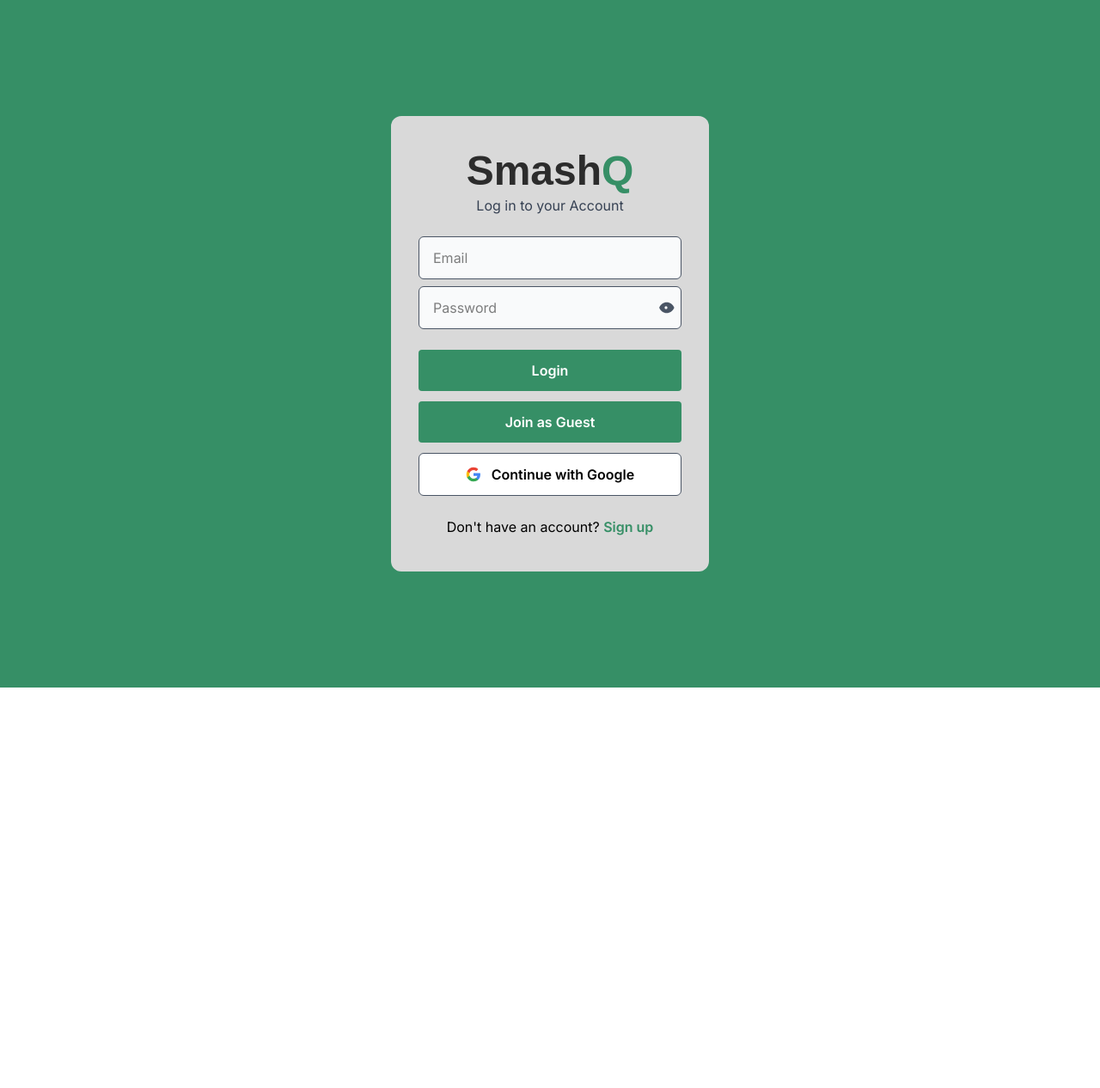
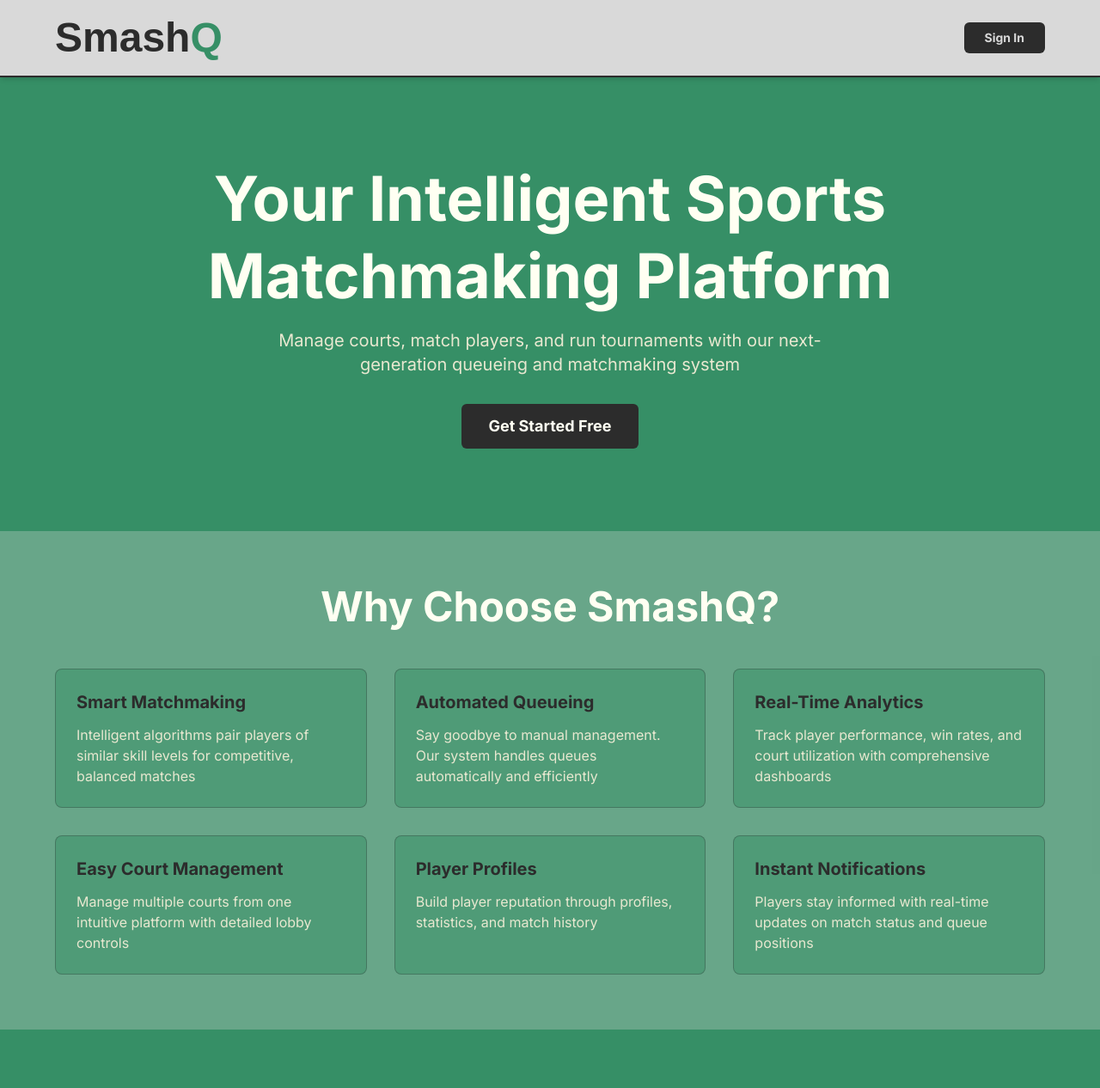
Before and after one commit to Very-Formal-Group-Dev-Team/SmashQ-web, a Next.js app: page / in a window 1280 px wide. Shown: the top 1266 px of the page at 86% size. Before the commit the page ends 800 px from the top, so only its background shows below. Built offline with nearby package versions, Linux system fonts and the light colour scheme; no server answers; a web font is replaced by a local one.

Commit message:
feat: landing page

```diff
--- /dev/null
+++ b/app/landing_page/page.tsx
@@ -0,0 +1,172 @@
+"use client"
+
+import { useRouter } from "next/navigation";
+import SmashQTitle from "../components/ui/SmashQTitle";
+
+export default function LandingPage() {
+    const router = useRouter()
+
+    const features = [
+        {
+            title: "Smart Matchmaking",
+            description: "Intelligent algorithms pair players of similar skill levels for competitive, balanced matches"
+        },
+        {
+            title: "Automated Queueing",
+            description: "Say goodbye to manual management. Our system handles queues automatically and efficiently"
+        },
+        {
+            title: "Real-Time Analytics",
+            description: "Track player performance, win rates, and court utilization with comprehensive dashboards"
+        },
+        {
+            title: "Easy Court Management",
+            description: "Manage multiple courts from one intuitive platform with detailed lobby controls"
+        },
+        {
+            title: "Player Profiles",
+            description: "Build player reputation through profiles, statistics, and match history"
+        },
+        {
+            title: "Instant Notifications",
+            description: "Players stay informed with real-time updates on match status and queue positions"
+        }
+    ]
+
+    return (
+        <div className="bg-primary min-h-screen flex flex-col">
+            <header className="bg-secondary text-4xl flex justify-between items-center px-8 md:px-16 py-5 border-b-2 border-accent shadow-md sticky top-0 z-50">
+                <SmashQTitle />
+                <button
+                    onClick={() => router.push("/login")}
+                    className="hidden md:block font-bold text-sm text-secondary bg-accent py-2 px-6 rounded-md cursor-pointer transition duration-200 hover:bg-green-400 hover:shadow-lg"
+                >
+                    Sign In
+                </button>
+            </header>
+
+            <main className="flex-1 flex flex-col">
+                {/* Hero Section */}
+                <section className="px-8 md:px-16 py-16 md:py-24 flex flex-col gap-8 md:items-center text-center">
+                    <div className="flex flex-col gap-4 max-w-4xl mx-auto">
+                        <h1 className="font-sans font-bold text-6xl md:text-7xl text-[#FFFFF2] leading-tight">
+                            Your Intelligent Sports Matchmaking Platform
+                        </h1>
+                        <p className="text-xl text-[#E8E8D0] max-w-2xl mx-auto">
+                            Manage courts, match players, and run tournaments with our next-generation queueing and matchmaking system
+                        </p>
+                    </div>
+
+                    <div className="flex flex-col md:flex-row gap-4 md:justify-center">
+                        <button
+                            onClick={() => router.push("/register")}
+                            className="font-bold text-lg text-[#FFFFF2] bg-accent py-3 px-8 rounded-md cursor-pointer transition duration-200 hover:bg-green-400 hover:shadow-lg hover:scale-105"
+                        >
+                            Get Started Free
+                        </button>
+                        <button
+                            onClick={() => router.push("/login")}
+                            className="font-bold text-lg text-accent bg-transparent border-2 border-accent py-3 px-8 rounded-md cursor-pointer transition duration-200 hover:bg-accent hover:text-secondary md:hidden"
+                        >
+                            Sign In
+                        </button>
+                    </div>
+                </section>
+
+                {/* Features Section */}
+                <section className="px-8 md:px-16 py-16 bg-secondary/30">
+                    <div className="max-w-6xl mx-auto">
+                        <h2 className="text-4xl md:text-5xl font-bold text-[#FFFFF2] text-center mb-12">
+                            Why Choose SmashQ?
+                        </h2>
+                        <div className="grid grid-cols-1 md:grid-cols-2 lg:grid-cols-3 gap-8">
+                            {features.map((feature, index) => (
+                                <div
+                                    key={index}
+                                    className="bg-primary/50 p-6 rounded-lg border border-accent/30 hover:border-accent transition duration-300 hover:shadow-lg hover:shadow-accent/20"
+                                >
+                                    <h3 className="text-xl font-bold text-accent mb-3">{feature.title}</h3>
+                                    <p className="text-[#E8E8D0]">{feature.description}</p>
+                                </div>
+                            ))}
+                        </div>
+                    </div>
+                </section>
+
+                {/* Benefits Section */}
+                <section className="px-8 md:px-16 py-16">
+                    <div className="max-w-6xl mx-auto grid grid-cols-1 md:grid-cols-2 gap-12 items-center">
+                        <div className="flex flex-col gap-6">
+                            <h2 className="text-4xl font-bold text-[#FFFFF2]">For Court Operators</h2>
+                            <ul className="flex flex-col gap-4">
+                                {[
+                                    "Reduce operational overhead with automated management",
+                                    "Maximize court utilization with smart scheduling",
+                                    "Access detailed analytics and reporting",
+                                    "Increase player satisfaction with fair matchmaking"
+                                ].map((benefit, idx) => (
+                                    <li key={idx} className="flex items-start gap-3 text-[#E8E8D0]">
+                                        <span className="text-accent font-bold mt-1">✓</span>
+                                        <span>{benefit}</span>
+                                    </li>
+                                ))}
+                            </ul>
+                        </div>
+                        <div className="flex flex-col gap-6">
+                            <h2 className="text-4xl font-bold text-[#FFFFF2]">For Players</h2>
+                            <ul className="flex flex-col gap-4">
+                                {[
+                                    "Join queues instantly without manual coordination",
+                                    "Get matched with equally skilled opponents",
+                                    "Track your performance and progress",
+                                    "Build your competitive profile"
+                                ].map((benefit, idx) => (
+                                    <li key={idx} className="flex items-start gap-3 text-[#E8E8D0]">
+                                        <span className="text-accent font-bold mt-1">✓</span>
+                                        <span>{benefit}</span>
+                                    </li>
+                                ))}
+                            </ul>
+                        </div>
+                    </div>
+                </section>
+
+                {/* CTA Section */}
+                <section className="px-8 md:px-16 py-16 bg-accent/10 border-t border-accent/30">
+                    <div className="max-w-4xl mx-auto text-center flex flex-col gap-8">
+                        <div>
+                            <h2 className="text-4xl md:text-5xl font-bold text-[#FFFFF2] mb-4">
+                                Ready to Transform Your Sports Platform?
+                            </h2>
+                            <p className="text-xl text-[#E8E8D0]">
+                                Join thousands of courts and players already using SmashQ
+                            </p>
+                        </div>
+                        <button
+                            onClick={() => router.push("/register")}
+                            className="w-full md:w-auto font-bold text-lg text-[#FFFFF2] bg-accent py-3 px-12 rounded-md cursor-pointer transition duration-200 hover:bg-green-400 hover:shadow-lg hover:scale-105 mx-auto"
+                        >
+                            Start Your Free Trial
+                        </button>
+                    </div>
+                </section>
+            </main>
+
+            {/* Footer */}
+            <footer className="bg-secondary text-[#E8E8D0] border-t border-accent/30 px-8 md:px-16 py-8">
+                <div className="max-w-6xl mx-auto flex flex-col md:flex-row justify-between items-center gap-8">
+                    <div>
+                        <p className="font-bold text-accent mb-2">SmashQ</p>
+                        <p className="text-sm">The future of sports matchmaking</p>
+                    </div>
+                    <div className="flex gap-8 text-sm">
+                        <button onClick={() => router.push("/login")} className="hover:text-accent transition">Sign In</button>
+                        <button onClick={() => router.push("/register")} className="hover:text-accent transition">Sign Up</button>
+                        <a href="#" className="hover:text-accent transition">Privacy</a>
+                        <a href="#" className="hover:text-accent transition">Terms</a>
+                    </div>
+                </div>
+            </footer>
+        </div>
+    )
+}
--- a/app/page.tsx
+++ b/app/page.tsx
@@ -1,9 +1,10 @@
 import AuthForm from "./components/AuthForm";
+import LandingPage from "./landing_page/page";
 
 export default function Home() {
   return (
     <div className="">
-      <AuthForm mode="login"/>
+      <LandingPage />
     </div>
   );
 }
```
Also changed, not shown: 1 other file (tests, documents, lock files or other folders).
